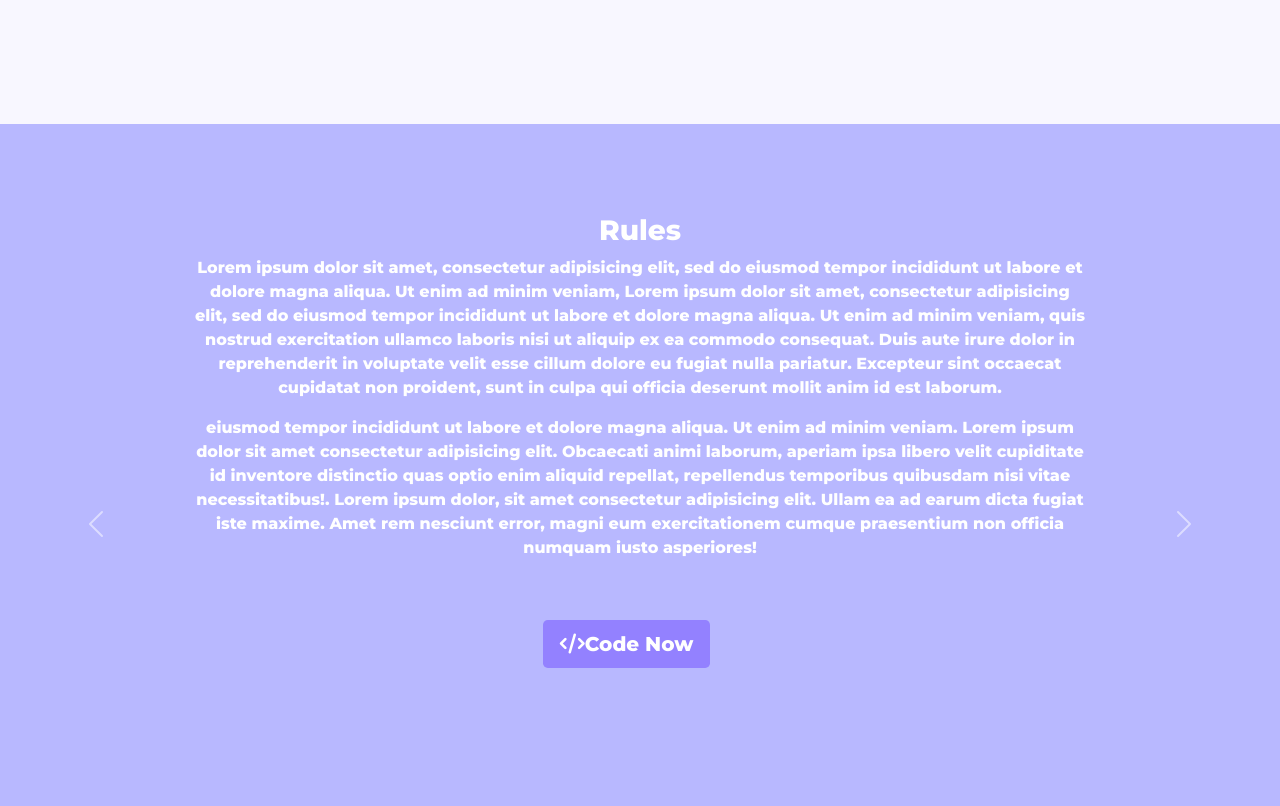
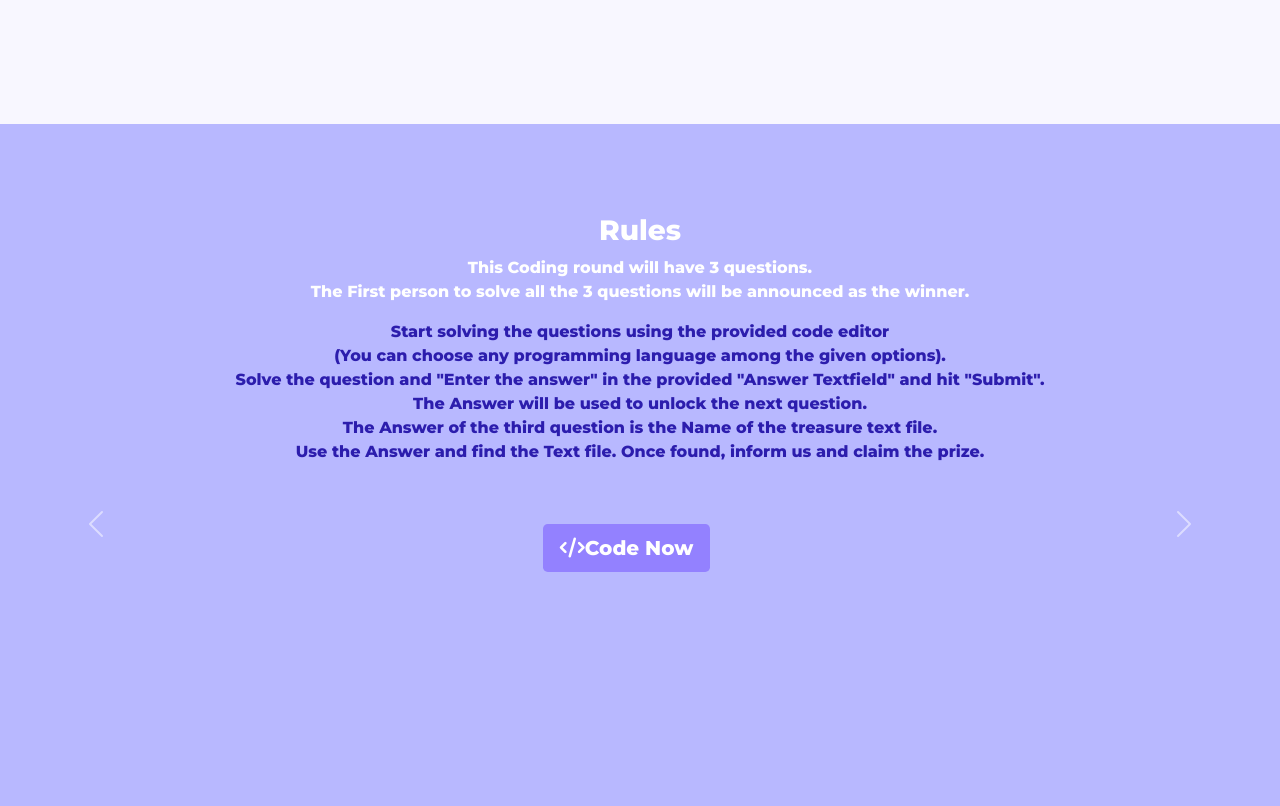
Before and after one commit to im-rizwan/CoDecode, a plain HTML site: page index.html in a window 1280 px wide. Shown: the part 660-1466 px from the top of the page. Drawn offline with nearby package versions, Linux system fonts and the light colour scheme.

Commit message:
Modified styles anfd index

```diff
--- a/assets/css/styles.css
+++ b/assets/css/styles.css
@@ -112,3 +112,8 @@ h2{
 .rul{
   height: 100vh;
 }
+
+.footer{
+  background-color: #9381ff;
+  color: white;
+}
--- a/index.html
+++ b/index.html
@@ -73,12 +73,16 @@
       <div class="carousel-inner">
         <div class="carousel-item active">
           <h3>Rules</h3>
-          <p>Lorem ipsum dolor sit amet, consectetur adipisicing elit, sed do eiusmod tempor incididunt ut labore et dolore magna aliqua. Ut enim ad minim veniam, Lorem ipsum dolor sit amet, consectetur adipisicing elit, sed do eiusmod tempor
-            incididunt ut labore et dolore magna aliqua. Ut enim ad minim veniam, quis nostrud exercitation ullamco laboris nisi ut aliquip ex ea commodo consequat. Duis aute irure dolor in reprehenderit in voluptate velit esse cillum dolore eu
-            fugiat nulla pariatur. Excepteur sint occaecat cupidatat non proident, sunt in culpa qui officia deserunt mollit anim id est laborum.</p>
-            eiusmod tempor incididunt ut labore et dolore magna aliqua. Ut enim ad minim veniam. Lorem ipsum dolor sit amet consectetur adipisicing elit. Obcaecati animi laborum, aperiam ipsa libero velit cupiditate id
-            inventore distinctio quas optio enim aliquid repellat, repellendus temporibus quibusdam nisi vitae necessitatibus!.
-          Lorem ipsum dolor, sit amet consectetur adipisicing elit. Ullam ea ad earum dicta fugiat iste maxime. Amet rem nesciunt error, magni eum exercitationem cumque praesentium non officia numquam iusto asperiores!
+          <p>
+            This Coding round will have 3 questions.<br> The First person to solve all the 3 questions will be announced as the winner.<br>
+            <p style="color: #2c1dad;">
+              Start solving the questions using the provided code editor<br>(You can choose any programming language among the given options).<br>
+              Solve the question and "Enter the answer" in the provided "Answer Textfield" and hit "Submit".<br>
+              The Answer will be used to unlock the next question.<br>
+              The Answer of the third question is the Name of the treasure text file.<br>
+              Use the Answer and find the Text file. Once found, inform us and claim the prize.<br>
+
+            </p>
         </p>
             <a href="#solve"><button type="button" class="btn  btn-lg dbtn"><i class="fa-solid fa-code"></i>Code Now</button></button></a>
         </div>
```
